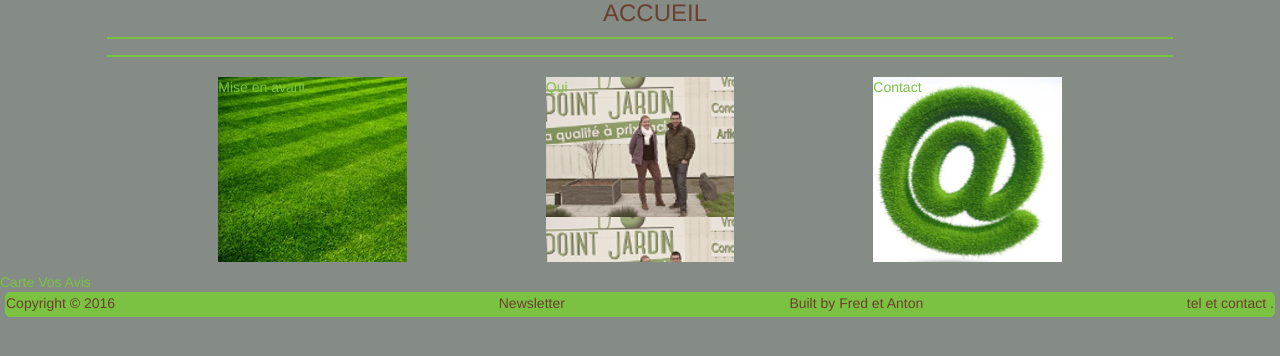
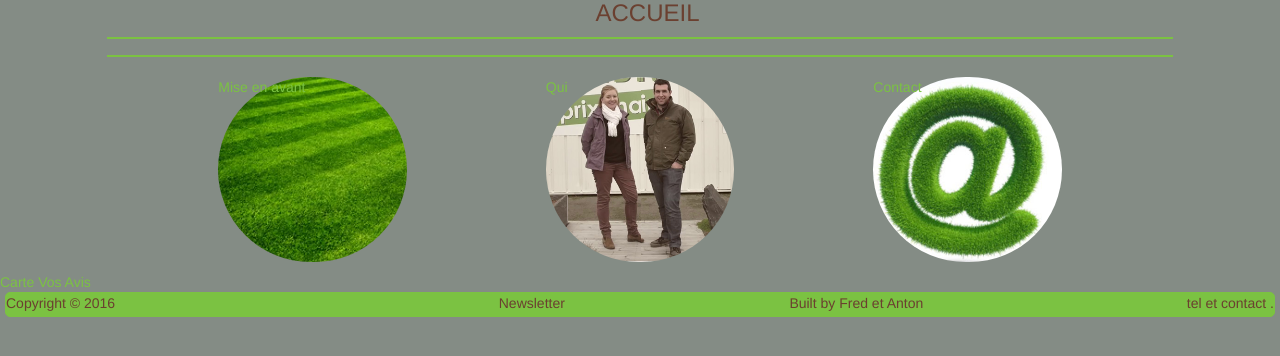
Before and after one commit to AntoineVincent/point_jardin, a PHP site: page / in a window 1280 px wide. Shown: the part 218-574 px from the top of the page. Run offline with PHP 8.4, Linux system fonts and the light colour scheme.

Commit message:
arrondi des backgrounds, correction placement h3

```diff
--- a/css/style.css
+++ b/css/style.css
@@ -15,7 +15,7 @@ h3 {
 	text-align: center;
 	margin-top: 0;
 	position: relative;
-	margin-left: 30px;
+	margin-left: 15px;
 }
 .menu
 {
@@ -64,14 +64,17 @@ footer {
 	background: url(../images/herbe.jpg);
 	background-size: cover;
 	height:185px;
+	border-radius: 100px;
 }
 .middle {
-	background: url(../images/qui.png);
+	background: url(../images/quii.png);
 	height: 185px;
+	border-radius: 100px;
 }
 .right {
 	background: url(../images/contact2.png);
 	height: 185px;
+	border-radius: 100px;
 }
 .vide {
 	height: 40px;
```
Also changed, not shown: images/quii.png (added).
